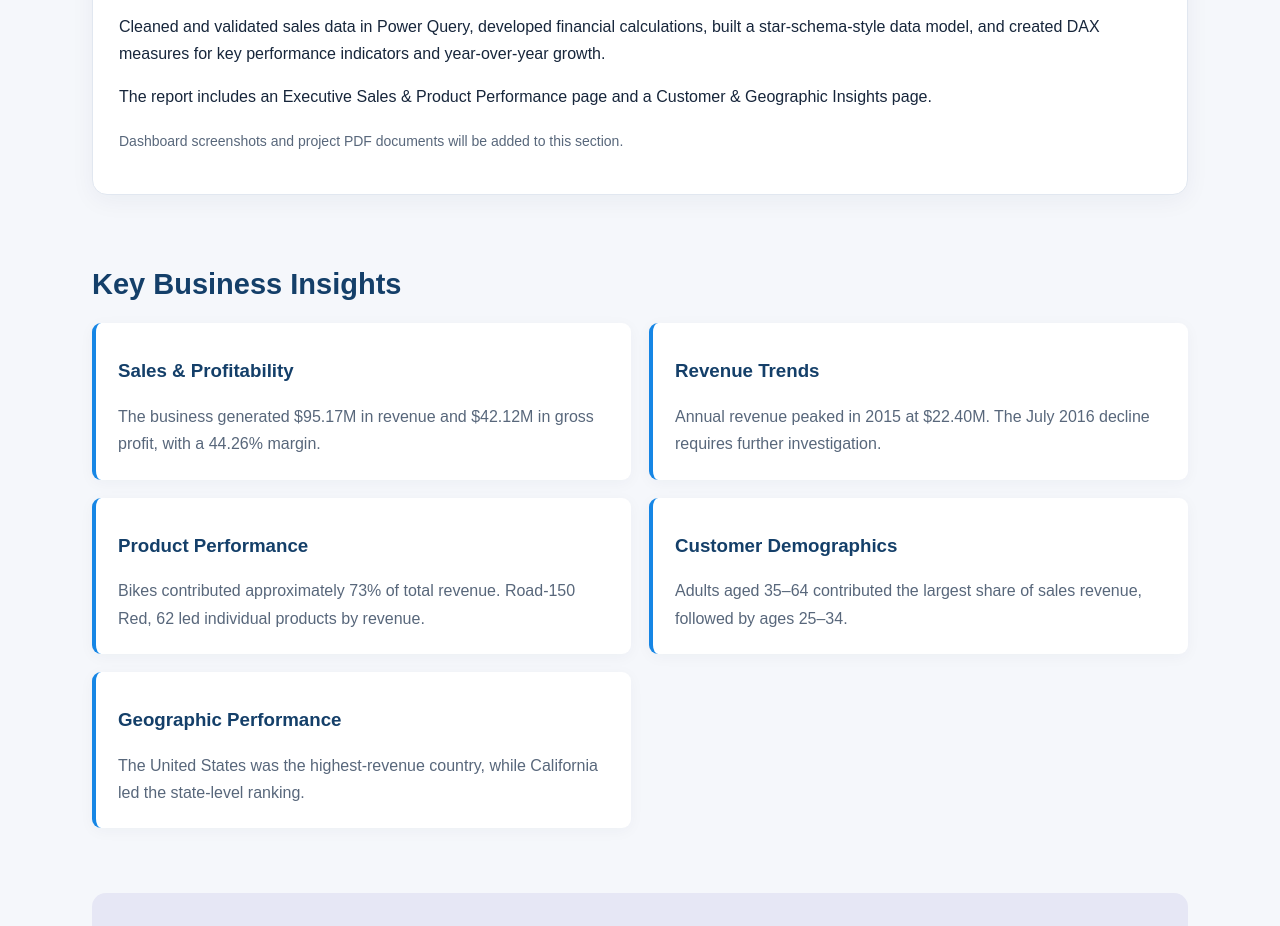
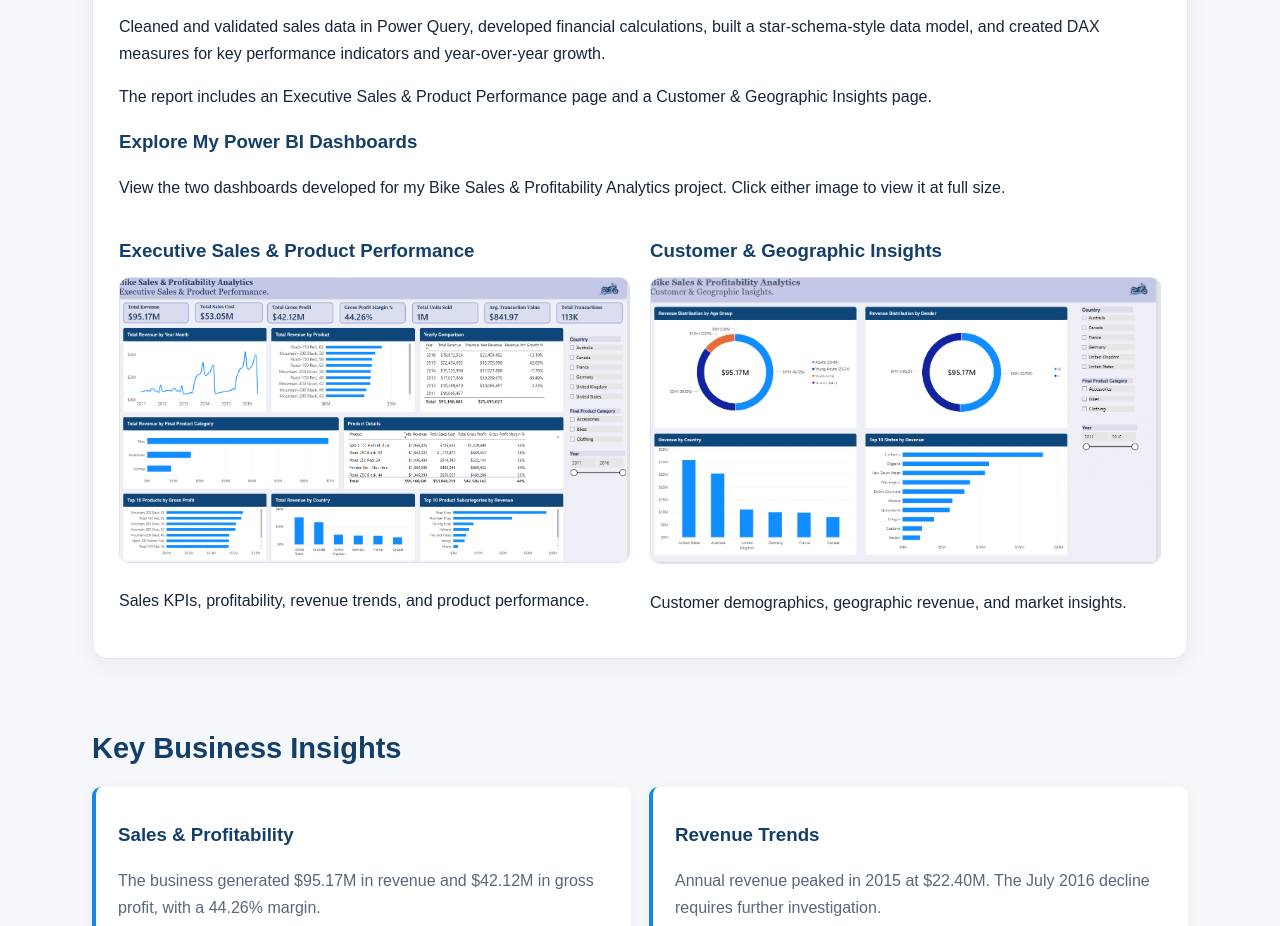
Before and after one commit to TamuforPaul/TamuforPaul.github.io, a plain HTML site: page index.html in a window 1280 px wide. Shown: the part 1564-2490 px from the top of the page. Drawn offline with Linux system fonts and the light colour scheme.

Commit message:
Add Power BI dashboard exploration section
Added sections to explore Power BI dashboards with images and descriptions.

```diff
--- a/index.html
+++ b/index.html
@@ -227,10 +227,38 @@
             Performance page and a Customer &amp; Geographic
             Insights page.
           </p>
-          <p class="note">
-            Dashboard screenshots and project PDF documents
-            will be added to this section.
-          </p>
+
+<h3>Explore My Power BI Dashboards</h3>
+<p>
+  View the two dashboards developed for my
+  Bike Sales &amp; Profitability Analytics project.
+  Click either image to view it at full size.
+</p>
+
+<div style="display:grid;grid-template-columns:repeat(auto-fit,minmax(min(100%,320px),1fr));gap:20px;margin-top:24px;">
+
+  <div>
+    <h3>Executive Sales &amp; Product Performance</h3>
+    <a href="bike-sales-page1.png" target="_blank" rel="noopener noreferrer">
+      <img src="bike-sales-page1.png"
+           alt="Power BI Executive Sales and Product Performance Dashboard"
+           style="width:100%;height:auto;border-radius:10px;border:1px solid #dce3ef;">
+    </a>
+    <p>Sales KPIs, profitability, revenue trends, and product performance.</p>
+  </div>
+
+  <div>
+    <h3>Customer &amp; Geographic Insights</h3>
+    <a href="bike-sales-page2.png" target="_blank" rel="noopener noreferrer">
+      <img src="bike-sales-page2.png"
+           alt="Power BI Customer and Geographic Insights Dashboard"
+           style="width:100%;height:auto;border-radius:10px;border:1px solid #dce3ef;">
+    </a>
+    <p>Customer demographics, geographic revenue, and market insights.</p>
+  </div>
+
+</div>
+
         </div>
       </article>
     </section>
```
